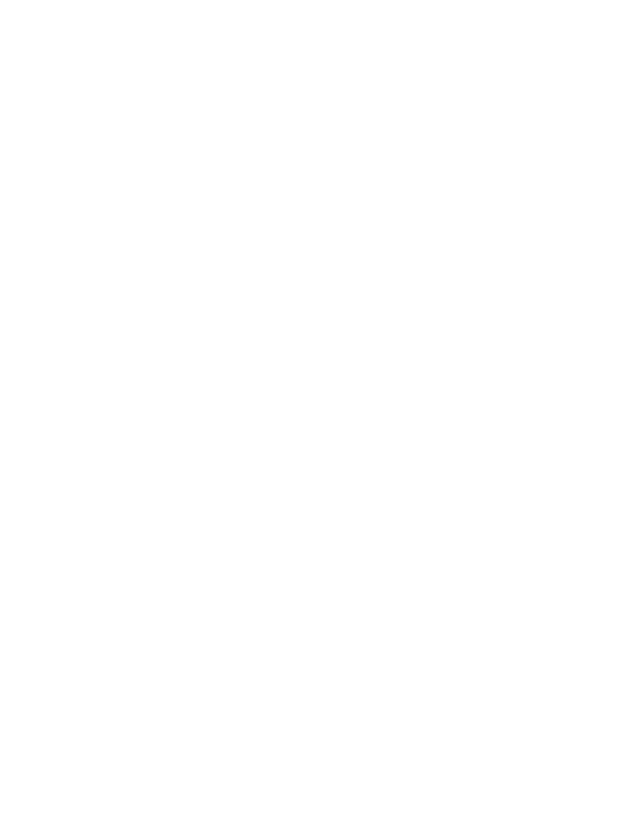
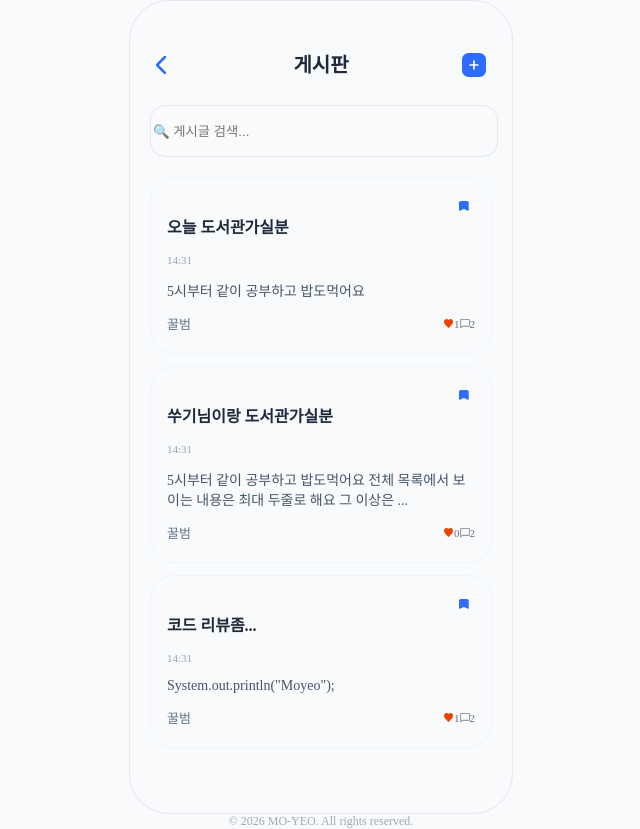
Before and after one commit to MO-YEO/FE, a React (Vite) app: page /board in a window 1280 px wide. Before the commit this address had no page. Shown: the whole page, without its empty margins (319-959 px from the left). Before the commit the page ends 800 px from the top, so only its background shows below. Built offline with nearby package versions, Linux system fonts and the light colour scheme.

Commit message:
feat: 게시판 페이지 생성

```diff
--- a/src/App.tsx
+++ b/src/App.tsx
@@ -3,6 +3,7 @@
 import Onboarding from './pages/onBoarding';
 import Login from './pages/login';
 import Home from './pages/home';
+import Board from './pages/Board'
 
 function App() {
   return (
@@ -11,6 +12,7 @@
         <Route path="/" element={<Onboarding />} />
         <Route path="/login" element={<Login />} />
         <Route path="/home" element={<Home />} />
+        <Route path="/board" element={<Board />} />
       </Routes>
     </Router>
   );
--- /dev/null
+++ b/src/pages/board.tsx
@@ -0,0 +1,98 @@
+import React from 'react';
+
+const Board: React.FC = () => {
+  const posts = [
+    { id: 1, title: "오늘 도서관가실분", content: "5시부터 같이 공부하고 밥도먹어요", author: "꿀범", time: "14:31", likes: 1, comments: 2 },
+    { id: 2, title: "쑤기님이랑 도서관가실분", content: "5시부터 같이 공부하고 밥도먹어요 전체 목록에서 보이는 내용은 최대 두줄로 해요 그 이상은 ...", author: "꿀범", time: "14:31", likes: 0, comments: 2 },
+    { id: 3, title: "코드 리뷰좀...", content: 'System.out.println("Moyeo");', author: "꿀범", time: "14:31", likes: 1, comments: 2 },
+  ];
+
+  return (
+    <div className="flex flex-col items-center justify-center min-h-screen bg-[#F8FAFC] font-sans antialiased overflow-x-hidden p-6">
+
+      <div className="w-[382px] h-[812px] bg-white rounded-[40px] shadow-2xl border border-[#E5E7EB] flex flex-col relative overflow-hidden">
+
+        <header className="pt-[40px] px-[20px] bg-white shrink-0">
+          <div className="flex justify-between items-center h-[48px]">
+            <button className="w-[36px] h-[36px] flex items-center justify-start bg-transparent border-none">
+              <svg xmlns="http://www.w3.org/2000/svg" width="10" height="18" fill="none" viewBox="0 0 10 18">
+                <path stroke="#2F6BFF" stroke-linecap="round" stroke-linejoin="round" stroke-width="2.5" d="M9 1 1 9l8 8"/>
+              </svg>
+            </button>
+
+            <h1 className="text-[20px] font-bold text-[#1E293B] leading-[48px]">게시판</h1>
+            <button className="w-[36px] h-[36px] flex items-center justify-end bg-transparent border-none transition-transform active:scale-90">
+              <svg xmlns="http://www.w3.org/2000/svg" width="36" height="36" fill="none" viewBox="0 0 36 36">
+                <path fill="#2F6BFF" d="M0 10C0 4.477 4.477 0 10 0h16c5.523 0 10 4.477 10 10v16c0 5.523-4.477 10-10 10H10C4.477 36 0 31.523 0 26V10Z"/>
+                <path stroke="#fff" stroke-linecap="round" stroke-linejoin="round" stroke-width="2.5" d="M12.167 18h11.666M18 12.166v11.667"/>
+              </svg>
+            </button>
+          </div>
+
+          {/* 검색바 */}
+          <div className="mt-[16px] relative">
+            <input
+              type="text"
+              placeholder="🔍 게시글 검색..."
+              className="w-full h-[48px] px-12 bg-[#F8FAFC] border border-[#E5E7EB] rounded-[15px] text-sm focus:outline-none focus:border-[#2F6BFF] transition-colors"
+            />
+          </div>
+        </header>
+
+        {/* 게시글 리스트 영역 */}
+        <main className="flex-grow overflow-y-auto px-[20px] mt-[20px] pb-40 space-y-[12px] scrollbar-hide">
+          {posts.map((post) => (
+            <div key={post.id} className="bg-white rounded-[24px] p-[20px_16px] border border-[#F1F5F9] shadow-sm relative">
+
+              {/* 스크랩 아이콘*/}
+              <button className="absolute top-[20px] right-[16px] p-0 bg-transparent border-none outline-none focus:outline-none ring-0">
+                <svg xmlns="http://www.w3.org/2000/svg" width="10" height="10" fill="none" viewBox="0 0 12 12">
+                  <path fill="#2F6BFF" stroke="#2F6BFF" stroke-linecap="round" stroke-linejoin="round" stroke-width="1.667" d="m10.833 10.834-5-2.223-5 2.223v-8.89c0-.294.15-.577.419-.785a1.658 1.658 0 0 1 1.01-.326h7.143c.379 0 .742.118 1.01.326.268.208.418.49.418.786v8.889Z"/>
+                </svg>
+              </button>
+
+              <div className="flex flex-col">
+                <h3 className="text-[16px] font-bold text-[#1E293B] mb-1 pr-6 tracking-tight">{post.title}</h3>
+                <span className="text-[11px] text-[#94A3B8] mb-3">{post.time}</span>
+                <p className="text-[14px] text-[#475569] leading-relaxed line-clamp-2 mb-4 tracking-tight">
+                  {post.content}
+                </p>
+
+                <div className="flex justify-between items-center">
+                  <div className="flex items-center gap-2">
+                    <div className="w-5 h-5 rounded-full bg-blue-50" />
+                    <span className="text-[13px] font-medium text-[#64748B]">{post.author}</span>
+                  </div>
+
+                  {/* 하트 & 댓글 섹션*/}
+                  <div className="flex items-center gap-5">
+                    <div className="flex items-center gap-3 text-[11px] text-[#64748B] font-medium">
+                      <svg xmlns="http://www.w3.org/2000/svg" width="10" height="10" fill="none" viewBox="0 0 11 11">
+                        <path fill="#EF4400" d="M7.25 0C6.38 0 5.545.441 5 1.134 4.455.44 3.62 0 2.75 0 1.21 0 0 1.313 0 2.997c0 2.055 1.7 3.739 4.275 6.284L5 10l.725-.72C8.3 6.737 10 5.053 10 2.998 10 1.313 8.79 0 7.25 0Z"/>
+                      </svg>
+                      {post.likes}
+                    </div>
+                    <div className="flex items-center gap-3 text-[11px] text-[#64748B] font-medium">
+                      <svg xmlns="http://www.w3.org/2000/svg" width="10" height="10" fill="none" viewBox="0 0 11 11">
+                        <path stroke="#9D9D9D" stroke-linecap="round" stroke-linejoin="round" stroke-width="1.3" d="M10.583 7.216a.923.923 0 0 1-.293.67 1.029 1.029 0 0 1-.707.278H2.997c-.265 0-.52.1-.707.278l-1.1 1.043a.373.373 0 0 1-.387.073.352.352 0 0 1-.16-.124.324.324 0 0 1-.06-.187V1.531c0-.251.106-.492.293-.67.188-.178.442-.278.707-.278h8c.265 0 .52.1.707.278a.923.923 0 0 1 .293.67v5.686Z"/>
+                      </svg>
+                      {post.comments}
+                    </div>
+                  </div>
+                </div>
+              </div>
+            </div>
+          ))}
+        </main>
+
+
+      </div>
+
+      <footer className="mt-6 text-[#6A7282] text-[12px] font-medium text-center opacity-60">
+        © 2026 MO-YEO. All rights reserved.
+      </footer>
+    </div>
+  );
+};
+
+export default Board;
--- a/src/pages/login.tsx
+++ b/src/pages/login.tsx
@@ -2,7 +2,7 @@
 import Button from '../components/button';
 import { useNavigate } from 'react-router-dom';
 
-const Onboarding: React.FC = () => {
+const Login: React.FC = () => {
     const navigate = useNavigate();
   return (
 
@@ -81,4 +81,4 @@
   );
 };
 
-export default Onboarding;
+export default Login;
```
